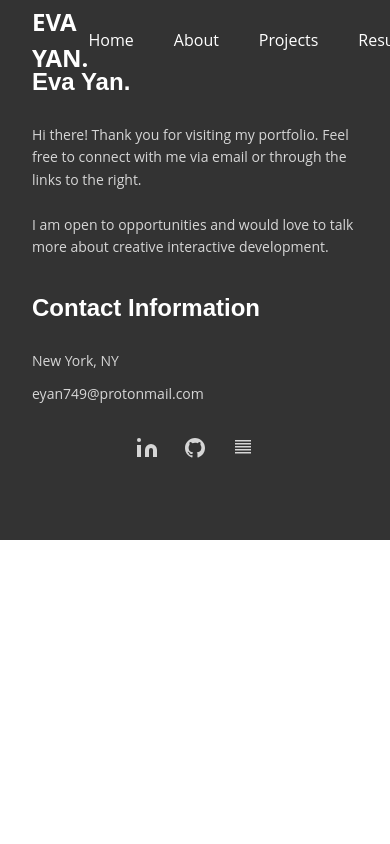
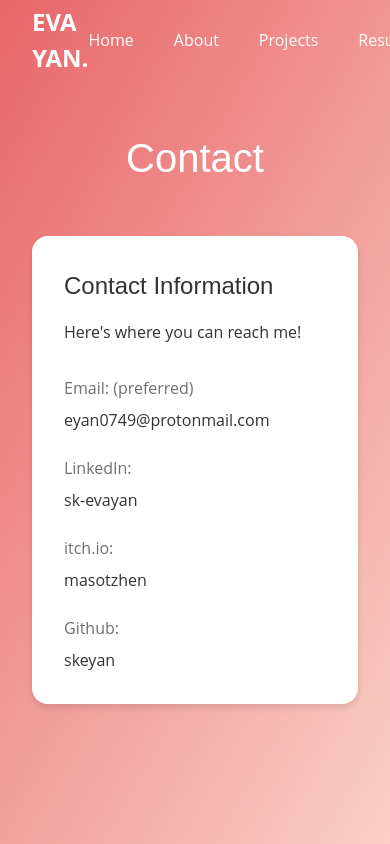
Before and after one commit to skeyan/dev-portfolio, a React app: page /contact in a window 390 px wide. Shown: the top 844 px of the page. Built offline with nearby package versions, Linux system fonts and the light colour scheme; the HTML template or start-up script is replaced by a standard one.

Commit message:
Add contact page

```diff
--- a/src/App.jsx
+++ b/src/App.jsx
@@ -1,7 +1,7 @@
 import { BrowserRouter as Router, Routes, Route } from 'react-router-dom';
 import Navbar from './components/Navbar';
 import HomePage from './pages/HomePage';
-// import Contact from './pages/Contact';
+import Contact from './pages/ContactPage';
 import Footer from './components/Footer';
 
 function App() {
@@ -11,7 +11,7 @@ function App() {
         <Navbar />
         <Routes>
           <Route path="/" element={<HomePage />} />
-          {/* <Route path="/contact" element={<Contact />} /> */}
+          <Route path="/contact" element={<Contact />} />
         </Routes>
         <Footer />
       </div>
--- a/src/components/About.jsx
+++ b/src/components/About.jsx
@@ -14,7 +14,7 @@ const About = () => {
   ];
 
   return (
-    <section className="about">
+    <section id="about" className="about">
       <div className="about-container">
         <h2 className="about-title">
           ✏️ About Me
--- a/src/components/Hero.jsx
+++ b/src/components/Hero.jsx
@@ -6,15 +6,12 @@ const Hero = () => {
   useEffect(() => {
     if (window.particlesJS) {
       window.particlesJS.load('particles-js', '/particles.json', function(response) {
-        console.log('Particles.js loaded successfully');
       });
-    } else {
-      console.error('Particles.js not loaded');
     }
   }, []);
 
   return (
-    <section className="hero">
+    <section id="hero" className="hero">
       <div className="hero-gradient"></div>
       <div id="particles-js" className="hero-particles"></div>
       <div className="hero-content">
--- a/src/components/Navbar.jsx
+++ b/src/components/Navbar.jsx
@@ -1,23 +1,67 @@
+import { useState, useEffect } from 'react';
 import { Link, useLocation } from 'react-router-dom';
-import { useState, useEffect } from 'react';
 import '../styles/components/navbar.css';
 
 const Navbar = () => {
+  const [isScrolled, setIsScrolled] = useState(false);
+  const [activeSection, setActiveSection] = useState('home');
   const location = useLocation();
-  const [isScrolled, setIsScrolled] = useState(false);
 
   useEffect(() => {
     const handleScroll = () => {
-      const scrollPosition = window.scrollY;
-      setIsScrolled(scrollPosition > 50);
+      setIsScrolled(window.scrollY > 50);
     };
 
     window.addEventListener('scroll', handleScroll);
     return () => window.removeEventListener('scroll', handleScroll);
   }, []);
 
-  const isActive = (path) => {
-    return location.pathname === path ? 'active' : '';
+  useEffect(() => {
+    // Set up intersection observer
+    const options = {
+      threshold: 0.2 // 20% of the section needs to be visible
+    };
+
+    const callback = (entries) => {
+      entries.forEach(entry => {
+        if (entry.isIntersecting) {
+          setActiveSection(entry.target.id || 'home');
+        }
+      });
+    };
+
+    const observer = new IntersectionObserver(callback, options);
+
+    // Observe hero, about, and projects sections
+    const sections = ['hero', 'about', 'projects'].map(id =>
+      document.getElementById(id)
+    ).filter(Boolean);
+
+    sections.forEach(section => observer.observe(section));
+
+    return () => sections.forEach(section => observer.unobserve(section));
+  }, []);
+
+  const scrollToSection = (sectionId, e) => {
+    e.preventDefault();
+    const element = document.getElementById(sectionId);
+
+    if (element) {
+      const navbarHeight = document.querySelector('.navbar')?.offsetHeight || 0;
+      const elementPosition = element.getBoundingClientRect().top;
+      const offsetPosition = elementPosition + window.pageYOffset - navbarHeight;
+
+      window.scrollTo({
+        top: offsetPosition,
+        behavior: "smooth"
+      });
+    } else if (location.pathname !== '/') {
+      window.location.href = '/#' + sectionId;
+    }
+  };
+
+  const getNavLinkClass = (section) => {
+    return `nav-link ${activeSection === section ? 'active' : ''}`;
   };
 
   return (
@@ -28,15 +72,30 @@ const Navbar = () => {
         </Link>
 
         <div className="navbar-links">
-          <Link to="/" className={`nav-link ${isActive('/')}`}>
+          <Link
+            to="/"
+            className={getNavLinkClass('hero')}
+            onClick={(e) => {
+              e.preventDefault();
+              window.scrollTo({ top: 0, behavior: 'smooth' });
+            }}
+          >
             Home
           </Link>
-          <Link to="/about" className={`nav-link ${isActive('/about')}`}>
+          <a
+            href="#about"
+            className={getNavLinkClass('about')}
+            onClick={(e) => scrollToSection('about', e)}
+          >
             About
-          </Link>
-          <Link to="/projects" className={`nav-link ${isActive('/projects')}`}>
+          </a>
+          <a
+            href="#projects"
+            className={getNavLinkClass('projects')}
+            onClick={(e) => scrollToSection('projects', e)}
+          >
             Projects
-          </Link>
+          </a>
           <a
             href="/files/YanEva2025.pdf"
             target="_blank"
--- a/src/components/Projects.jsx
+++ b/src/components/Projects.jsx
@@ -21,7 +21,7 @@ const Projects = () => {
   ];
 
   return (
-    <section className="projects">
+    <section id="projects" className="projects">
       <div className="projects-container">
         <h2 className="projects-title">
           🎨 Featured Work
--- /dev/null
+++ b/src/pages/ContactPage.jsx
@@ -0,0 +1,54 @@
+import { useEffect } from 'react';
+import '../styles/components/contact.css';
+
+const Contact = () => {
+    useEffect(() => {
+        if (window.particlesJS) {
+            window.particlesJS.load('particles-js', '/particles.json', function(response) {
+            });
+        }
+    }, []);
+
+  const contacts = [
+    { label: 'Email: (preferred)', value: 'eyan0749@protonmail.com', href: 'mailto:eyan0749@protonmail.com' },
+    { label: 'LinkedIn:', value: 'sk-evayan', href: 'https://www.linkedin.com/in/sk-evayan/' },
+    { label: 'itch.io:', value: 'masotzhen', href: 'https://masotzhen.itch.io/' },
+    { label: 'Github:', value: 'skeyan', href: 'https://github.com/skeyan' }
+  ];
+
+  return (
+    <main className="contact-page">
+      <div className="contact-background">
+        <div className="gradient-overlay"></div>
+        <div id="particles-js" className="hero-particles"></div>
+      </div>
+
+      <div className="contact-content">
+        <h1 className="contact-title">Contact</h1>
+
+        <div className="contact-card">
+          <h2 className="contact-subtitle">Contact Information</h2>
+          <p className="contact-description">Here's where you can reach me!</p>
+
+          <div className="contact-list">
+            {contacts.map((contact, index) => (
+              <div key={index} className="contact-item">
+                <span className="contact-label">{contact.label}</span>
+                <a
+                  href={contact.href}
+                  target={contact.label.includes('Email') ? '_self' : '_blank'}
+                  rel="noopener noreferrer"
+                  className="contact-value"
+                >
+                  {contact.value}
+                </a>
+              </div>
+            ))}
+          </div>
+        </div>
+      </div>
+    </main>
+  );
+};
+
+export default Contact;
--- /dev/null
+++ b/src/styles/components/contact.css
@@ -0,0 +1,130 @@
+.contact-page {
+    min-height: 100vh;
+    position: relative;
+    width: 100%;
+    display: flex;
+    flex-direction: column;
+    align-items: center;
+    padding-top: var(--navbar-height);
+  }
+
+  .contact-background {
+    position: absolute;
+    top: 0;
+    left: 0;
+    width: 100%;
+    height: 100%;
+    z-index: 0;
+  }
+
+  .gradient-overlay {
+    position: absolute;
+    top: 0;
+    left: 0;
+    width: 100%;
+    height: 100%;
+    background: var(--gradient-hero);
+    z-index: 1;
+  }
+
+  .particles-container {
+    position: absolute !important;
+    width: 100% !important;
+    height: 100% !important;
+    z-index: 2;
+  }
+
+  .contact-content {
+    position: relative;
+    z-index: 3;
+    width: 100%;
+    max-width: var(--container-max-width);
+    padding: 0 8rem;
+    display: flex;
+    flex-direction: column;
+    align-items: center;
+  }
+
+  .contact-title {
+    color: var(--text-light);
+    font-family: var(--font-heading);
+    font-size: 3.5rem;
+    text-align: center;
+  }
+
+  .contact-card {
+    border-radius: 1rem;
+    padding: 3rem;
+    width: 100%;
+    max-width: 800px;
+    box-shadow: 0 4px 6px rgba(0, 0, 0, 0.1);
+    background-color: white;
+  }
+
+  .contact-subtitle {
+    color: var(--text-dark);
+    font-family: var(--font-heading);
+    font-size: 2rem;
+    margin-bottom: 1rem;
+  }
+
+  .contact-description {
+    color: var(--text-dark);
+    font-size: 1rem;
+    margin-bottom: 2rem;
+  }
+
+  .contact-list {
+    display: flex;
+    flex-direction: column;
+    gap: 1.5rem;
+  }
+
+  .contact-item {
+    display: flex;
+    flex-direction: column;
+    gap: 0.5rem;
+  }
+
+  .contact-label {
+    color: var(--text-dark);
+    font-size: 1rem;
+    opacity: 0.7;
+  }
+
+  .contact-value {
+    color: var(--text-dark);
+    font-size: 1rem;
+    text-decoration: none;
+    transition: color var(--transition-fast);
+  }
+
+  .contact-value:hover {
+    color: var(--color-primary);
+  }
+
+  /* Responsive styles */
+  @media (max-width: 1200px) {
+    .contact-content {
+      padding: 0 4rem;
+    }
+  }
+
+  @media (max-width: 768px) {
+    .contact-content {
+      padding: 0 2rem;
+    }
+
+    .contact-title {
+      font-size: 2.5rem;
+      margin: 3rem 0;
+    }
+
+    .contact-card {
+      padding: 2rem;
+    }
+
+    .contact-subtitle {
+      font-size: 1.5rem;
+    }
+  }
--- a/src/styles/components/navbar.css
+++ b/src/styles/components/navbar.css
@@ -32,6 +32,30 @@
     transition: all var(--transition-fast);
     position: relative;
   }
+
+  .nav-link::after {
+    content: '';
+    position: absolute;
+    width: 100%;
+    height: 2px;
+    bottom: -4px;
+    left: 0;
+    background-color: var(--text-light);
+    transform: scaleX(0);
+    transform-origin: bottom right;
+    transition: transform 0.3s ease;
+  }
+
+  .navbar.scrolled .nav-link::after {
+    background-color: var(--color-primary);
+  }
+
+  .nav-link:hover::after,
+  .nav-link.active::after {
+    transform: scaleX(1);
+    transform-origin: bottom left;
+  }
+
 
   .navbar.scrolled .nav-link {
     color: var(--text-dark);
```
